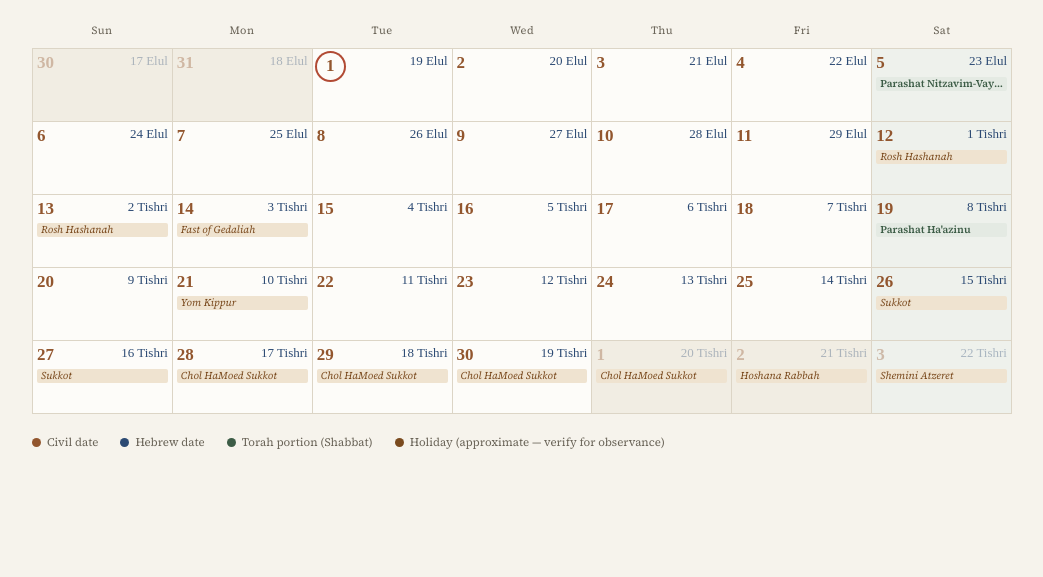
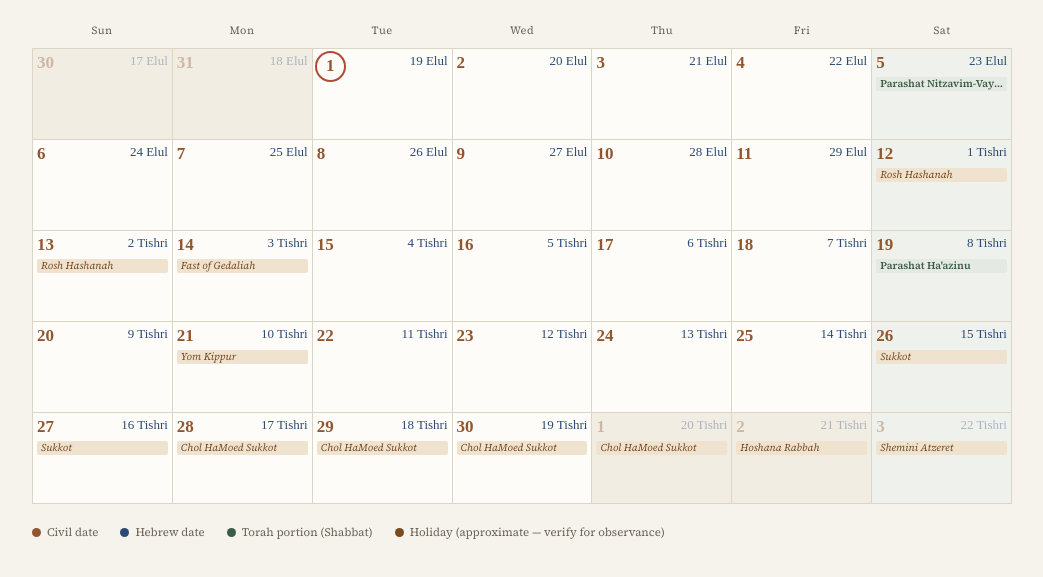
Before and after one commit to abumami/Tremont, a plain HTML site: page index.html in a window 1280 px wide. Shown: the part 109-686 px from the top of the page, without its empty margins (118-1161 px from the left). Drawn offline with Linux system fonts and the light colour scheme; a web font is replaced by a local one.

Commit message:
Increase minimum height of cell element

```diff
--- a/styles.css
+++ b/styles.css
@@ -122,7 +122,7 @@ nav{ display:flex; align-items:center; gap: 8px; flex-wrap: wrap; }
   display:flex;
   flex-direction:column;
   cursor: pointer;
-  min-height: 72px;
+  min-height: 90px;
   min-width: 0;
   -webkit-tap-highlight-color: transparent;
 }
```
